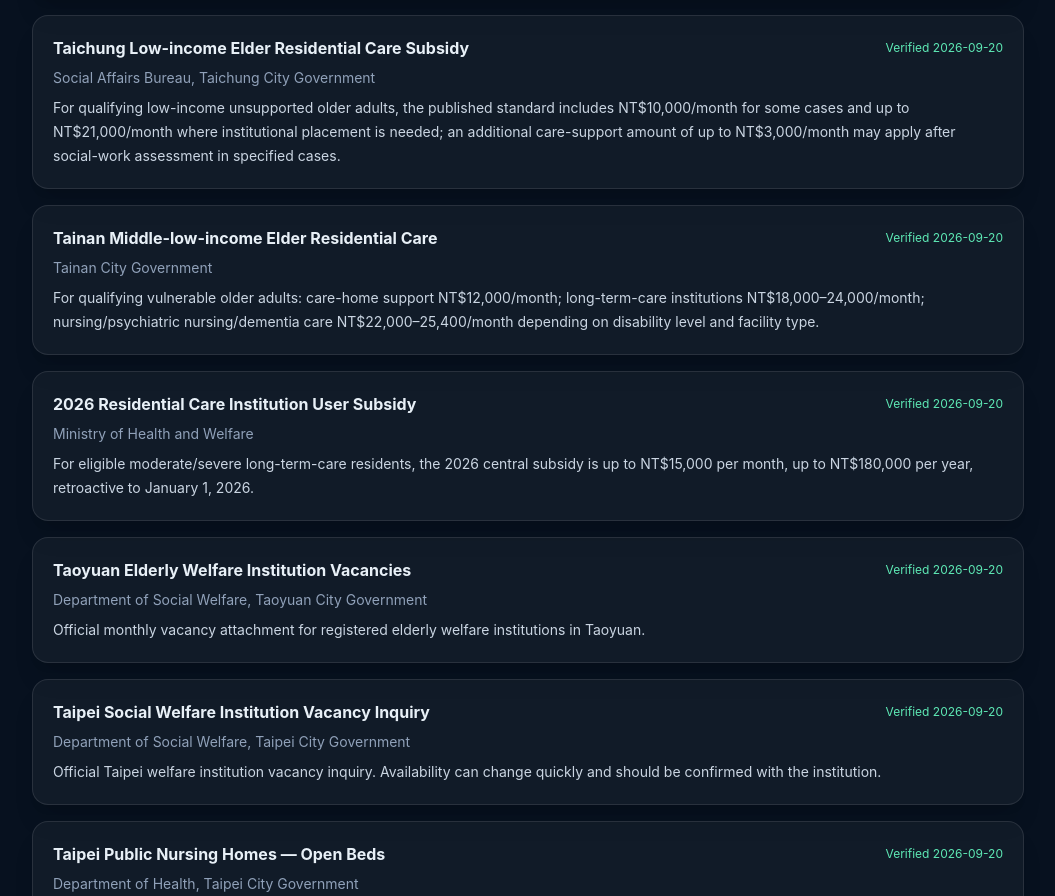
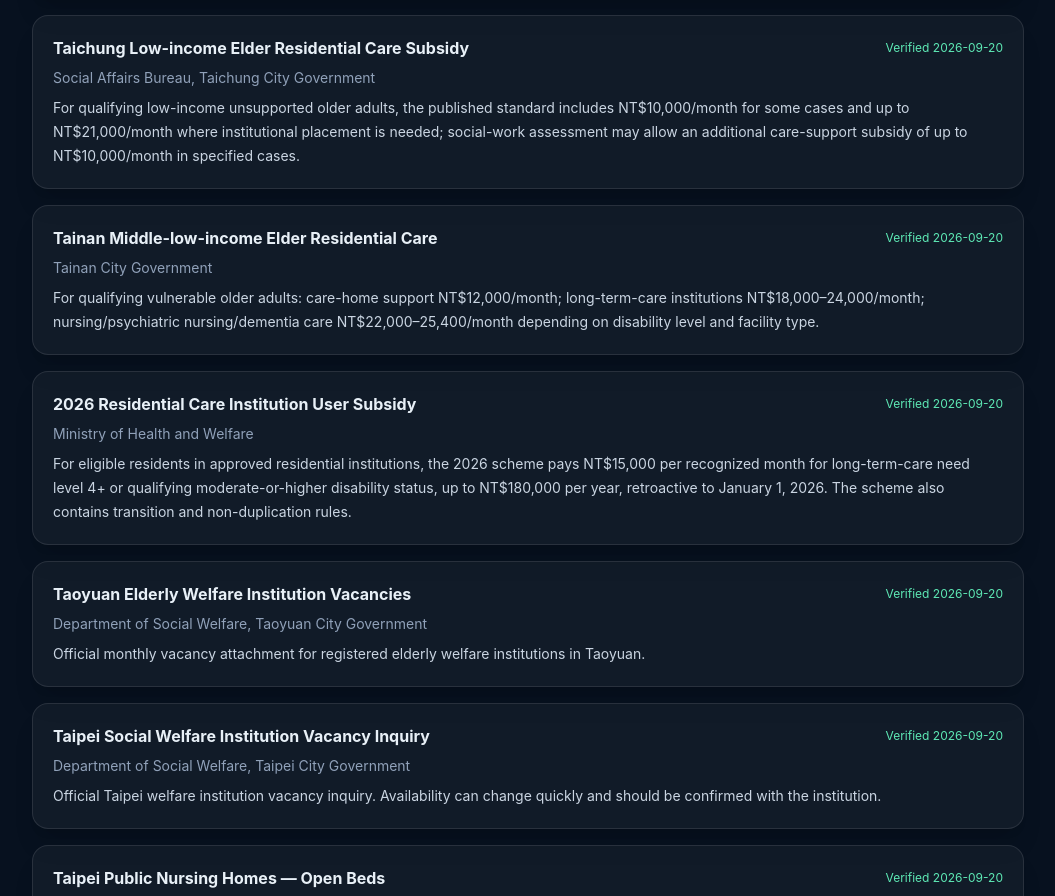
Before and after one commit to KanwarAfaq/anytool-online, a React (Vite) app: page /sources in a window 1280 px wide. Shown: the part 2351-3247 px from the top of the page, without its empty margins (112-1167 px from the left). Built offline with nearby package versions, Linux system fonts and the light colour scheme.

Commit message:
Correct current elder-care subsidy sources and amounts

```diff
--- a/src/data/officialSources.js
+++ b/src/data/officialSources.js
@@ -87,7 +87,7 @@ export const officialSources = {
   newTaipeiLocalElderPlacement: {
     title: 'New Taipei Low-/Middle-low-income Elder Institutional Placement Program',
     authority: 'Social Welfare Department, New Taipei City Government',
-    url: 'https://www.sw.ntpc.gov.tw/home.jsp?act=be4f48068b2b0031&dataserno=728f53ac071858fb40660640c83c033e&id=203',
+    url: 'https://www.sw.ntpc.gov.tw/home.jsp?act=be4f48068b2b0031&dataserno=728f53ac071858fb40660640c83c033e&id=aa967983e02a861f',
     verified: '2026-09-20',
     summary: 'For qualifying 2025–2026 cases, published contract standards include NT$24,000/month for nursing/long-term-care placement, NT$10,000/month for low-income care-home placement, and NT$6,000/month for low-income respiratory care.'
   },
@@ -96,7 +96,7 @@ export const officialSources = {
     authority: 'Social Affairs Bureau, Taichung City Government',
     url: 'https://www.society.taichung.gov.tw/461566/post',
     verified: '2026-09-20',
-    summary: 'For qualifying low-income unsupported older adults, the published standard includes NT$10,000/month for some cases and up to NT$21,000/month where institutional placement is needed; an additional care-support amount of up to NT$3,000/month may apply after social-work assessment in specified cases.'
+    summary: 'For qualifying low-income unsupported older adults, the published standard includes NT$10,000/month for some cases and up to NT$21,000/month where institutional placement is needed; social-work assessment may allow an additional care-support subsidy of up to NT$10,000/month in specified cases.'
   },
   tainanLocalElderPlacement: {
     title: 'Tainan Middle-low-income Elder Residential Care',
@@ -108,9 +108,9 @@ export const officialSources = {
   elderSubsidy2026: {
     title: '2026 Residential Care Institution User Subsidy',
     authority: 'Ministry of Health and Welfare',
-    url: 'https://www.mohw.gov.tw/cp-16-87934-1.html',
+    url: 'https://www.mohw.gov.tw/cp-7403-87934-1.html',
     verified: '2026-09-20',
-    summary: 'For eligible moderate/severe long-term-care residents, the 2026 central subsidy is up to NT$15,000 per month, up to NT$180,000 per year, retroactive to January 1, 2026.'
+    summary: 'For eligible residents in approved residential institutions, the 2026 scheme pays NT$15,000 per recognized month for long-term-care need level 4+ or qualifying moderate-or-higher disability status, up to NT$180,000 per year, retroactive to January 1, 2026. The scheme also contains transition and non-duplication rules.'
   },
   taoyuanBeds: {
     title: 'Taoyuan Elderly Welfare Institution Vacancies',
```
